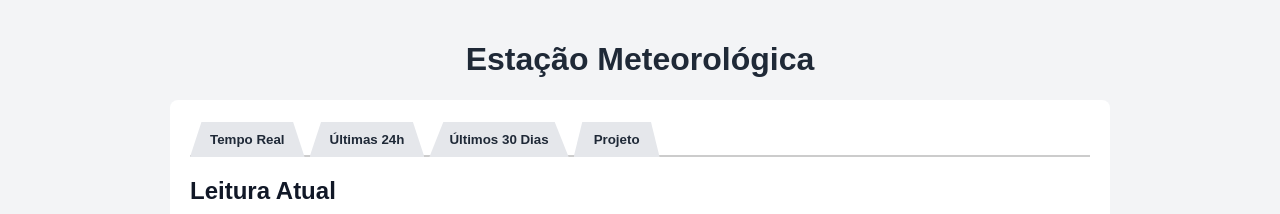
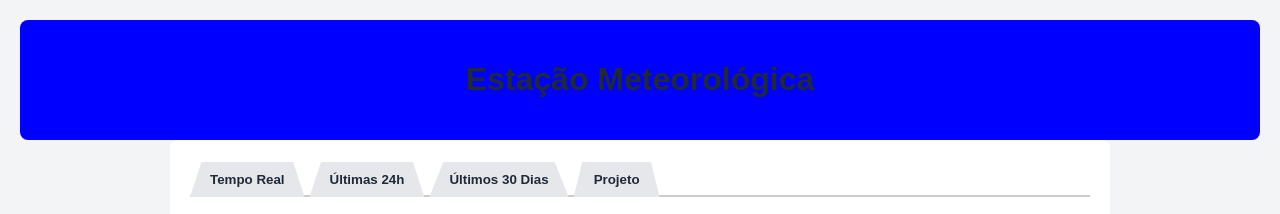
Before and after one commit to ArkhosAggelos/estacao_meteorologica, a website: page site/index.html in a window 1280 px wide. Shown: the top 214 px of the page. Drawn offline with nearby package versions, Linux system fonts and the light colour scheme; no server answers.

Commit message:
Atualizar o style.css

```diff
--- a/site/style.css
+++ b/site/style.css
@@ -4,6 +4,13 @@ body {
   color: #111827;
   margin: 0;
   padding: 20px;
+}
+
+header {
+  background: blue;
+  color: white;
+  padding: 20px;
+  border-radius: 8px;
 }
 
 .container {
```
